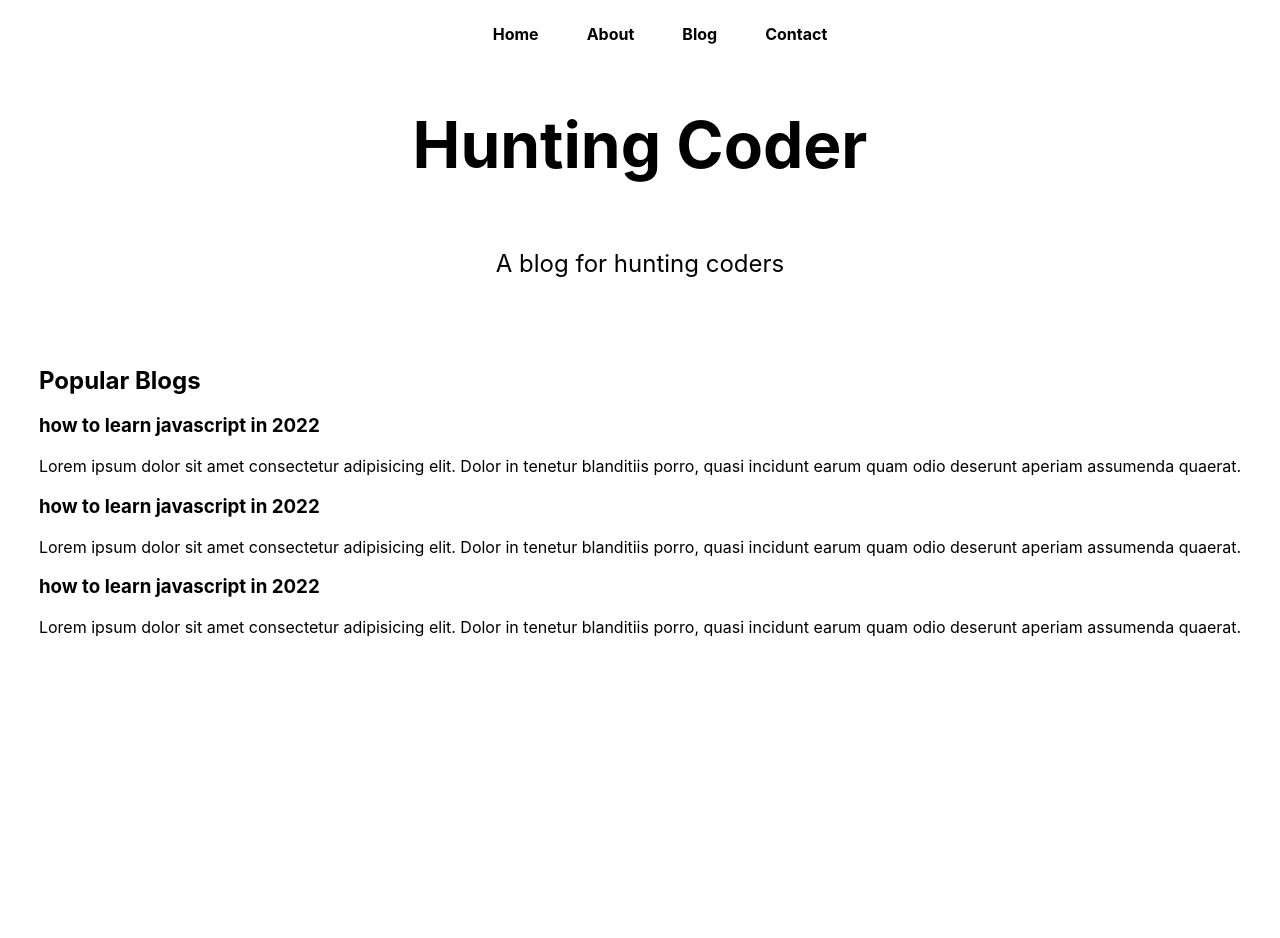
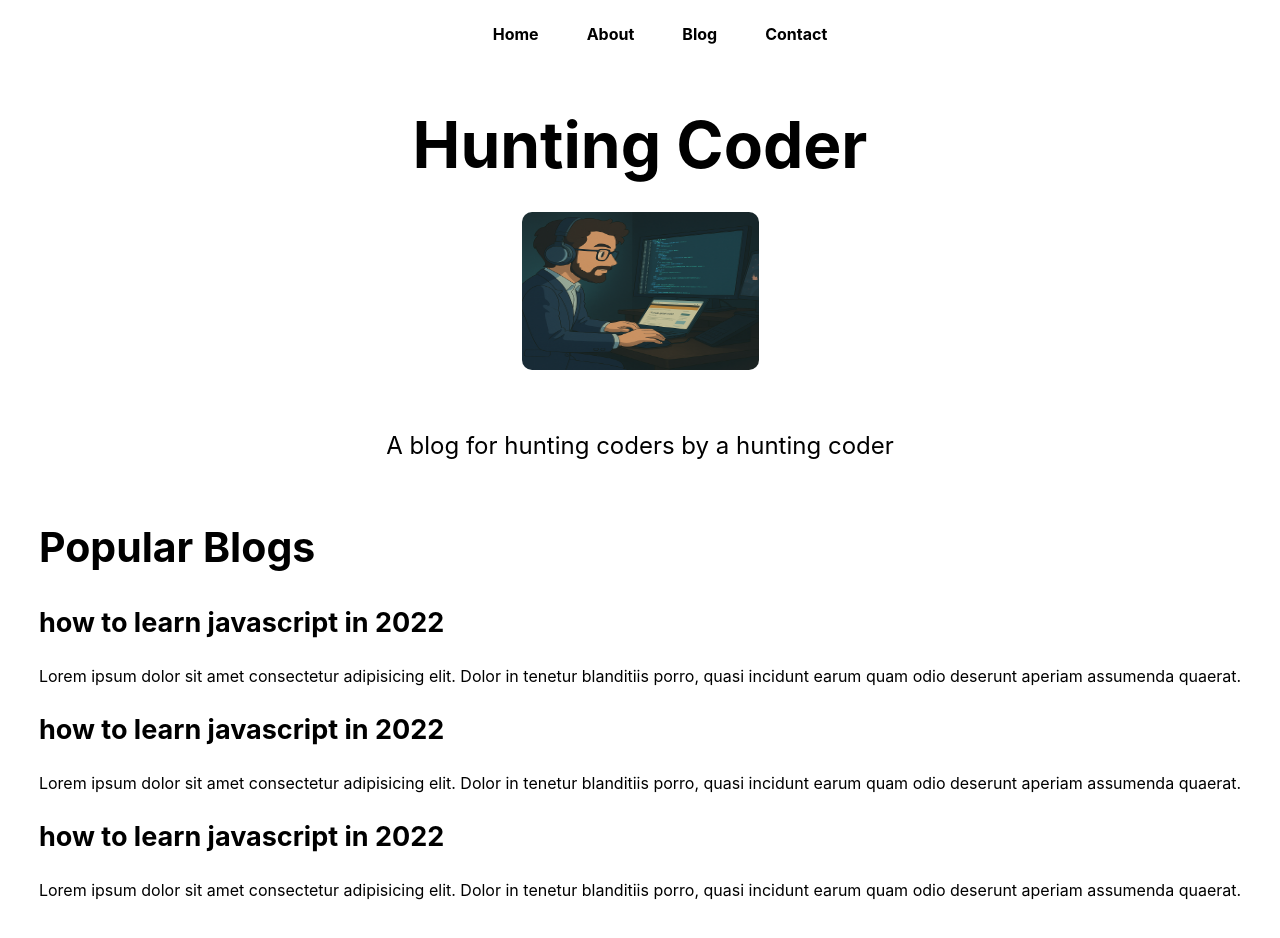
Before and after one commit to Tapan-Bhakhar/hunting-coder, a Next.js app: page / in a window 1280 px wide. Shown: the top 938 px of the page. Before the commit the page ends 860 px from the top, so only its background shows below. Built offline with nearby package versions, Linux system fonts and the light colour scheme.

Commit message:
No code changes

```diff
--- a/src/pages/index.js
+++ b/src/pages/index.js
@@ -1,18 +1,28 @@
 import Head from "next/head";
 import Image from "next/image";
-import { Geist, Geist_Mono } from "next/font/google";
 import Link from "next/link";
 import styles from "@/styles/Home.module.css";
 
 export default function Home() {
   return (
     <div className={styles.container}>
+      <style jsx>
+        {`
+        h2 {
+          font-size: 41px;
+        }
+        h3 {
+          font-size: 27px;
+        }
+        `}
+      </style>
       <Head>
         <title>Hunting Coder</title>
         <meta name="description" content="Generated by create next app" />
         <meta name="kewords" content="nextjs, huntingcoder blog, Hunting Coder" />
         <link rel="icon" href="/favicon.ico" />
       </Head>
+
       <nav className={styles.mainnav}>
         <ul>
           <Link href="/"><li>Home</li></Link>
@@ -23,12 +33,16 @@ export default function Home() {
       </nav>
 
       <main className={styles.main}>
-        <h1
-          className={styles.title}
-          priority
-        > Hunting Coder </h1>
+        <h1 className={styles.title}>
+          Hunting Coder
+        </h1>
+
+        <div className={styles.imagewrap}>
+          <Image className={styles.myImg} src="/homeImage.png" alt="HomePage" width={237} height={158} />
+        </div>
+
         <p className={styles.description}>
-          A blog for hunting coders
+          A blog for hunting coders by a hunting coder
         </p>
 
         <div className="blogs">
--- a/src/styles/Home.module.css
+++ b/src/styles/Home.module.css
@@ -53,7 +53,6 @@
 }
 
 .description {
-  margin: 4rem 0;
   line-height: 1.5;
   font-size: 1.5rem;
 }
@@ -128,3 +127,11 @@
   list-style: none;
   font-weight: bold;
 }
+
+.myImg{
+  border-radius: 10px;
+}
+
+.imagewrap {
+  padding: 30px 0px;
+}
```
Also changed, not shown: public/homeImage.png (added), public/homeImage1.jpg (added).
